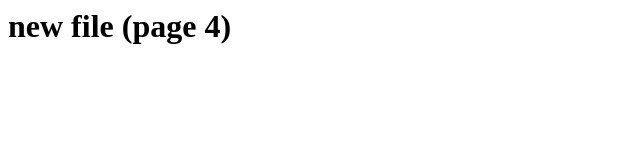
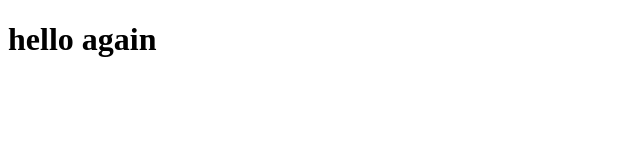
Before and after one commit to hrishi-71/first, a plain HTML site: page page4.html in a window 1280 px wide. Shown: the whole page, without its empty margins (0-640 px from the left). Drawn offline with Linux system fonts and the light colour scheme.

Commit message:
page 4 changed

```diff
--- a/page4.html
+++ b/page4.html
@@ -1,5 +1,11 @@
-<html>
-  <body>
-    <h1>new file (page 4)</h1>
-  </body>
+<!DOCTYPE html>
+<html lang="en">
+<head>
+  <meta charset="UTF-8">
+  <meta name="viewport" content="width=device-width, initial-scale=1.0">
+  <title>Document</title>
+</head>
+<body>
+  <h1>hello again</h1>
+</body>
 </html>
```
